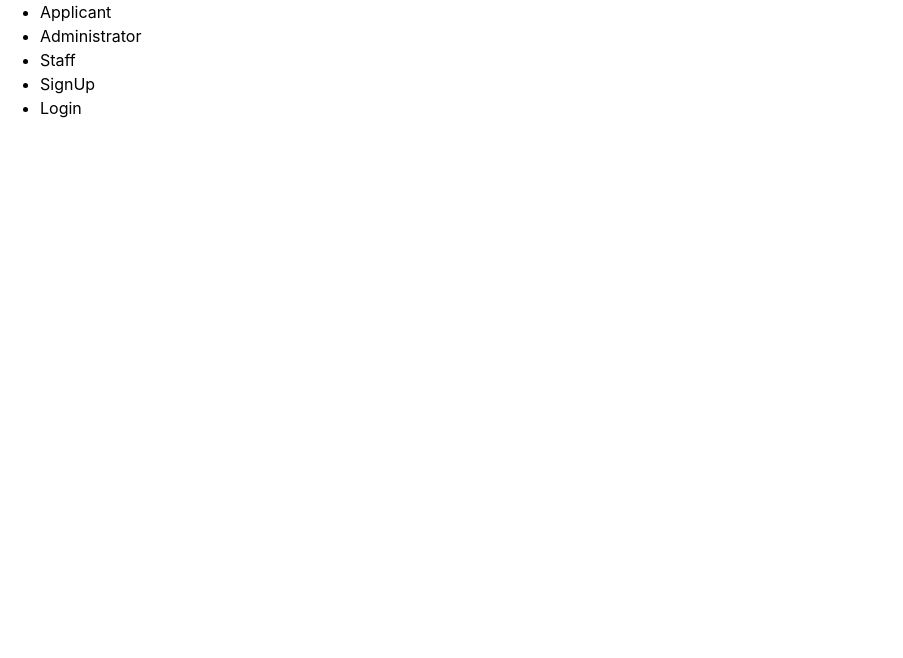
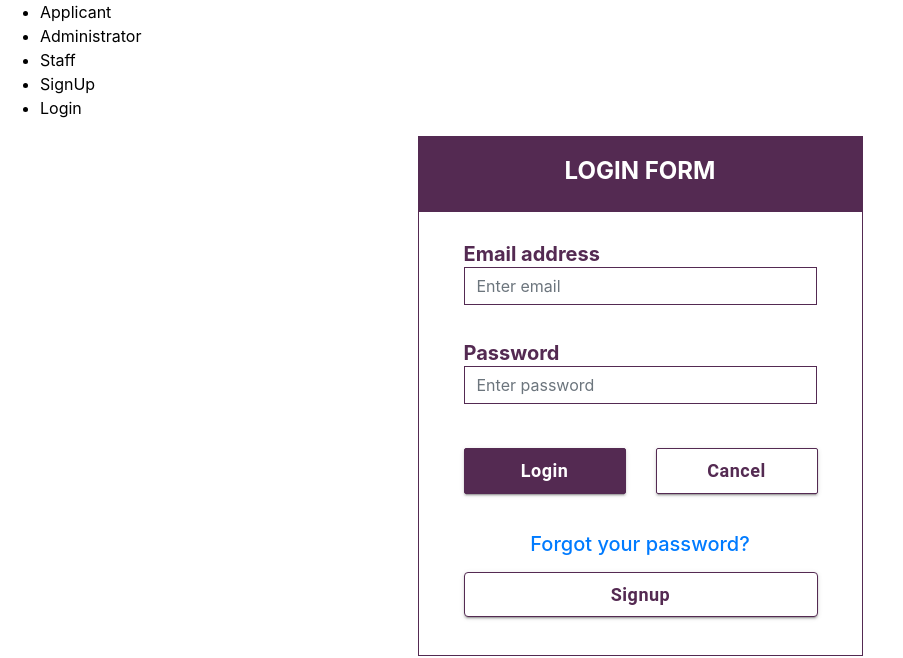
Before and after one commit to senjack/soap, a React (Create React App) app: page /applicant/login in a window 1280 px wide. Shown: the top 658 px of the page, without its empty margins (0-903 px from the left). Built offline with nearby package versions, Linux system fonts and the light colour scheme.

Commit message:
Add more changes

```diff
--- a/src/App.js
+++ b/src/App.js
@@ -41,7 +41,7 @@ class App extends React.Component {
             <Route path="/applicant" exact component={applicant} />
             <Route path="/applicant/application" component={application} />
             <Route path="/admin" component={admin} />
-            {/* <Route path="/applicant/login" component={signup} /> */}
+            <Route path="/applicant/login" component={login} />
             <Route path="/staff" exact component={staff} />
             <Route path="/staff/selection" component={selection} />
             <Route path="/staff/admission" component={admission} />
--- a/src/components/login.js
+++ b/src/components/login.js
@@ -1,6 +1,6 @@
 import React from "react";
 import "../App.css";
-//import LoginBody from "./LoginBody";
+import LoginBody from "./LoginBody";
 import {
   BrowserRouter as Router,
   Switch,
@@ -20,7 +20,7 @@ function login() {
   return (
     <Router>
       <div>
-        <Route component={resolver} />
+        <Route component={LoginBody} />
       </div>
     </Router>
   );
```
